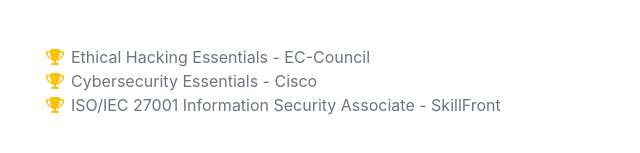
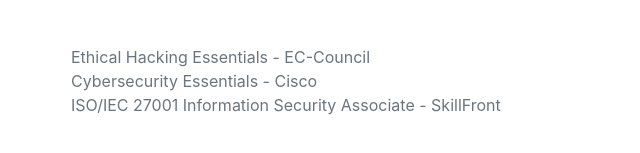
Before and after one commit to satriogy/satriogy.github.io, a plain HTML site: page index.html in a window 1280 px wide. Shown: the part 4382-4535 px from the top of the page, 289-929 px from the left. Drawn offline with nearby package versions, Linux system fonts and the light colour scheme; a web font is replaced by a local one.

Commit message:
Update index.html

```diff
--- a/index.html
+++ b/index.html
@@ -130,15 +130,12 @@
                     <h2 class="mb-5">Awards & Certifications</h2>
                     <ul class="fa-ul mb-0">
                         <li>
-                            <span class="fa-li"><i class="fas fa-trophy text-warning"></i></span>
                             Ethical Hacking Essentials - EC-Council
                         </li>
                         <li>
-                            <span class="fa-li"><i class="fas fa-trophy text-warning"></i></span>
                             Cybersecurity Essentials - Cisco
                         </li>
                         <li>
-                            <span class="fa-li"><i class="fas fa-trophy text-warning"></i></span>
                             ISO/IEC 27001 Information Security Associate - SkillFront
                         </li>
                     </ul>
```
